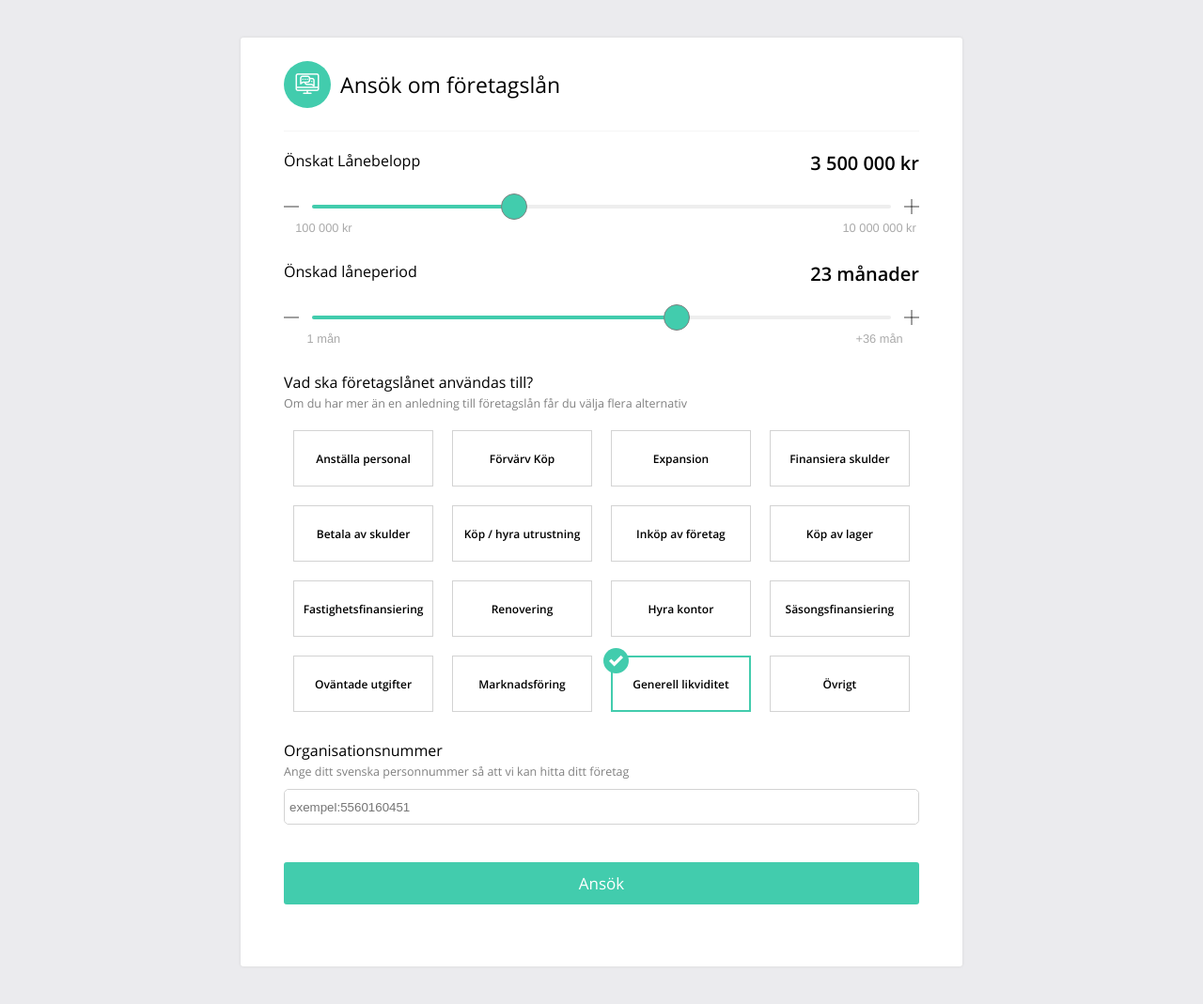
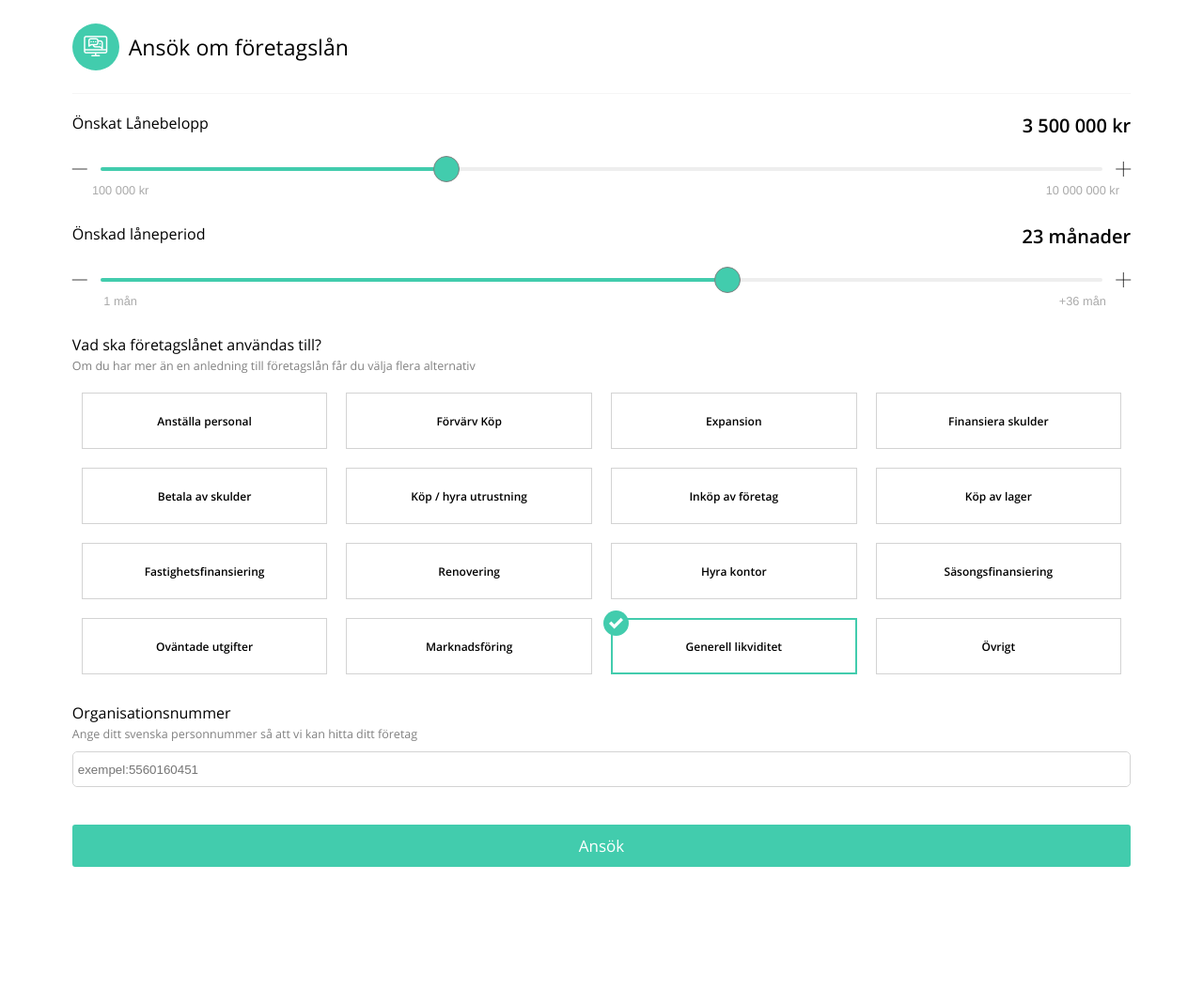
Before and after one commit to ponture-se/app-loan, a PHP site: page /forms/startaochdriva/index.html in a window 1280 px wide. Shown: the whole page at 94% size. After the commit the page ends 923 px from the top, so only its background shows below. Run offline with PHP 8.4, Linux system fonts and the light colour scheme.

Commit message:
styles customized just for loading inside iframe

```diff
--- a/forms/startaochdriva/main2.css
+++ b/forms/startaochdriva/main2.css
@@ -308,6 +308,7 @@ html::-moz-scrollbar-thumb:hover {
   margin: auto;
   display: flex;
   flex-direction: column;
+  height: 100%;
 }
 
 .pon_form p {
@@ -355,11 +356,10 @@ html::-moz-scrollbar-thumb:hover {
 .pon_applyform {
   display: flex;
   flex-direction: column;
-  border-radius: 3px;
+  border-radius: 0;
   background: #fff;
   background: var(--bl-applyform-bg);
-  box-shadow: 0 0 3px #d3d3d3;
-  box-shadow: var(--bl-applyform-box-shadow);
+  box-shadow: none;
 }
 
 .pon_input {
@@ -591,7 +591,7 @@ html::-moz-scrollbar-thumb:hover {
 @media (max-width: 576px) {
   .pon_form {
     width: 100%;
-    margin: 7px 0;
+    margin: 0;
   }
   .usageBtn {
     width: calc(50% - 20px);
@@ -600,8 +600,8 @@ html::-moz-scrollbar-thumb:hover {
 
 @media (min-width: 576px) {
   .pon_form {
-    width: 92%;
-    margin: 4%;
+    width: 100%;
+    margin: 0;
   }
   .usageBtn {
     width: calc(33.33% - 20px);
@@ -610,8 +610,8 @@ html::-moz-scrollbar-thumb:hover {
 
 @media (min-width: 768px) {
   .pon_form {
-    width: 768px;
-    margin: 40px auto;
+    width: 100%;
+    margin: 0 auto;
   }
   .usageBtn {
     width: calc(33.33% - 20px);
@@ -620,8 +620,8 @@ html::-moz-scrollbar-thumb:hover {
 
 @media (min-width: 992px) {
   .pon_form {
-    width: 768px;
-    margin: 40px auto;
+    width: 100%;
+    margin: 0 auto;
   }
   .usageBtn {
     width: calc(25% - 20px);
@@ -630,8 +630,8 @@ html::-moz-scrollbar-thumb:hover {
 
 @media (min-width: 1200px) {
   .pon_form {
-    width: 768px;
-    margin: 40px auto;
+    width: 100%;
+    margin: 0 auto;
   }
   .usageBtn {
     width: calc(25% - 20px);
--- a/index.php
+++ b/index.php
@@ -11,8 +11,6 @@ $link = $base_url.$path;
 $parsed_url = parse_url(strval($link));
 @$partner_name = explode("/",$parsed_url['path'])[2];
 $partner_form_url = "./forms/$partner_name/index.html";
-
-
 $headers = @get_headers($partner_form_url);
 
 if($headers && strpos( $headers[0], '200')) {
```
Also changed, not shown: forms/test/main3.css (+12 -12 lines).
